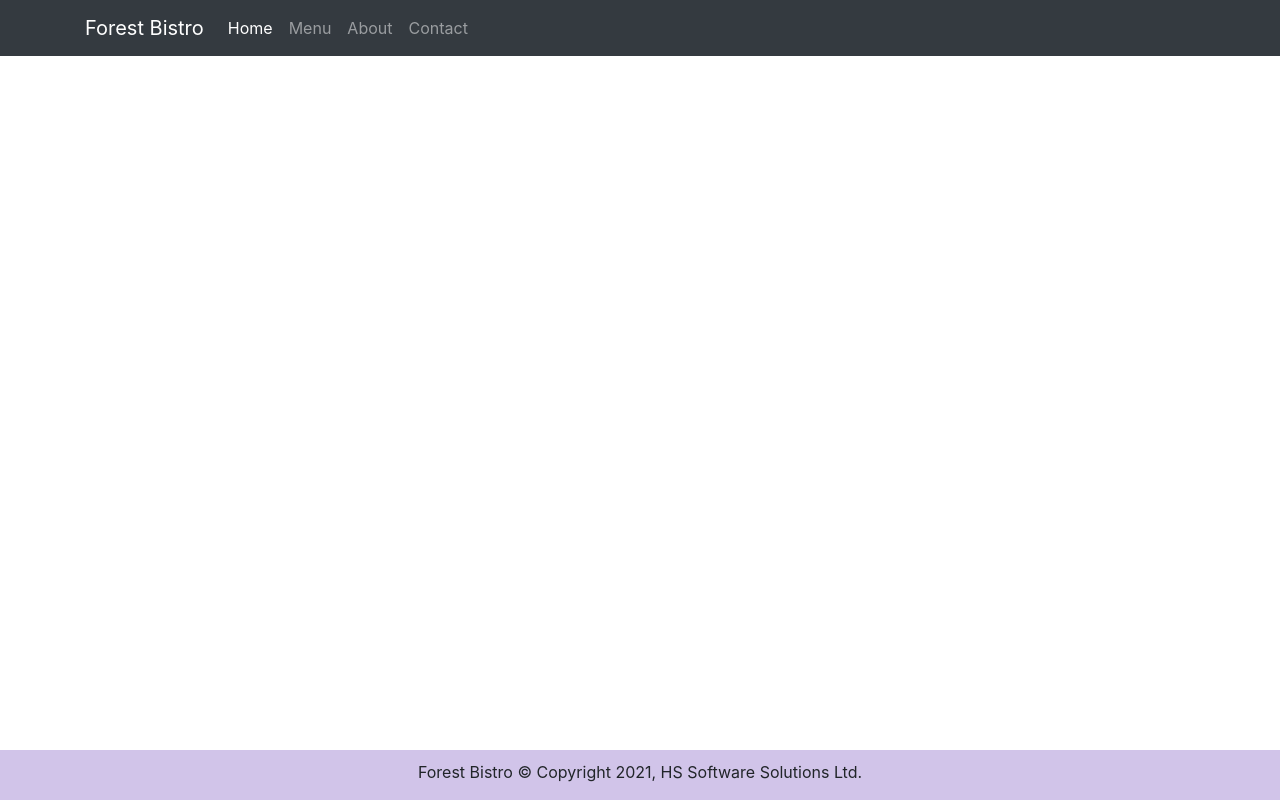
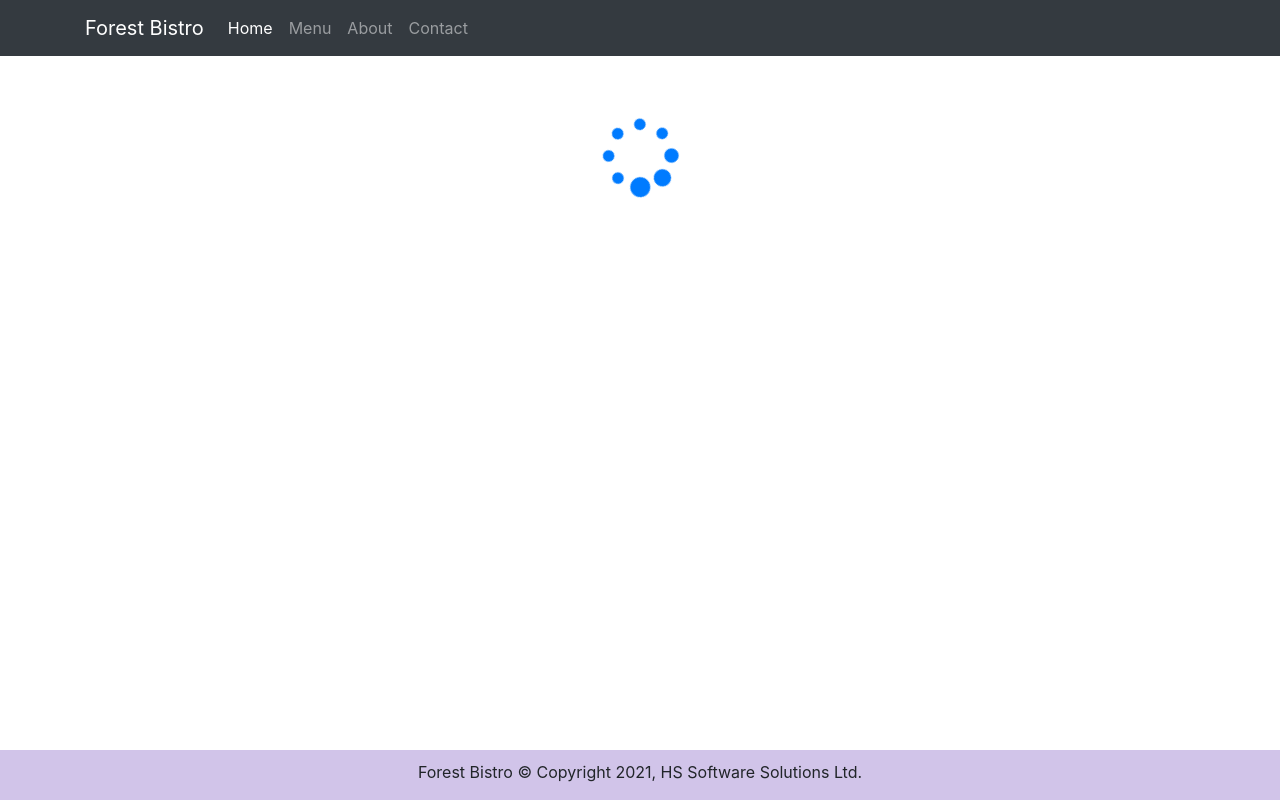
Before and after one commit to Hasan-Saju/Forest-Bistro, a React (Create React App) app: page /home in a window 1280 px wide. Built offline with nearby package versions, Linux system fonts and the light colour scheme.

Commit message:
Use of font-awesome

```diff
--- a/package.json
+++ b/package.json
@@ -8,6 +8,7 @@
     "@testing-library/user-event": "^12.8.3",
     "bootstrap": "^4.5.0",
     "dateformat": "^4.5.1",
+    "font-awesome": "^4.7.0",
     "react": "^17.0.2",
     "react-dom": "^17.0.2",
     "react-popper": "^1.3.11",
--- a/src/components/body/Home.js
+++ b/src/components/body/Home.js
@@ -1,9 +1,14 @@
 import React, { Component } from "react";
+import Loading from "./Loading";
 
 class Home extends Component {
   render() {
     document.title = "Forest Bistro";
-    return <div></div>;
+    return (
+      <div>
+        <Loading />
+      </div>
+    );
   }
 }
 
--- /dev/null
+++ b/src/components/body/Loading.js
@@ -0,0 +1,12 @@
+import React from "react";
+
+const Loading = () => {
+  return (
+    <div className="col-12" style={{ padding: "60px" }}>
+      <span className="fa fa-spinner fa-5x text-primary fa-fw fa-pulse"></span>
+      {/* have to change the class to className and fas will be fa */}
+    </div>
+  );
+};
+
+export default Loading;
--- a/src/index.js
+++ b/src/index.js
@@ -3,8 +3,8 @@
 import "./index.css";
 import App from "./App";
 import reportWebVitals from "./reportWebVitals";
-import "bootstrap/dist/css/bootstrap.min.css";
-// by adding bootstrap in app, all the children of app will get bootstrap
+import "bootstrap/dist/css/bootstrap.min.css"; // by adding bootstrap in app, all the children of app will get bootstrap
+import "font-awesome/css/font-awesome.css";
 
 ReactDOM.render(<App />, document.getElementById("root"));
 
```
Also changed, not shown: Instructions.txt, 1 other file (tests, documents, lock files or other folders).
